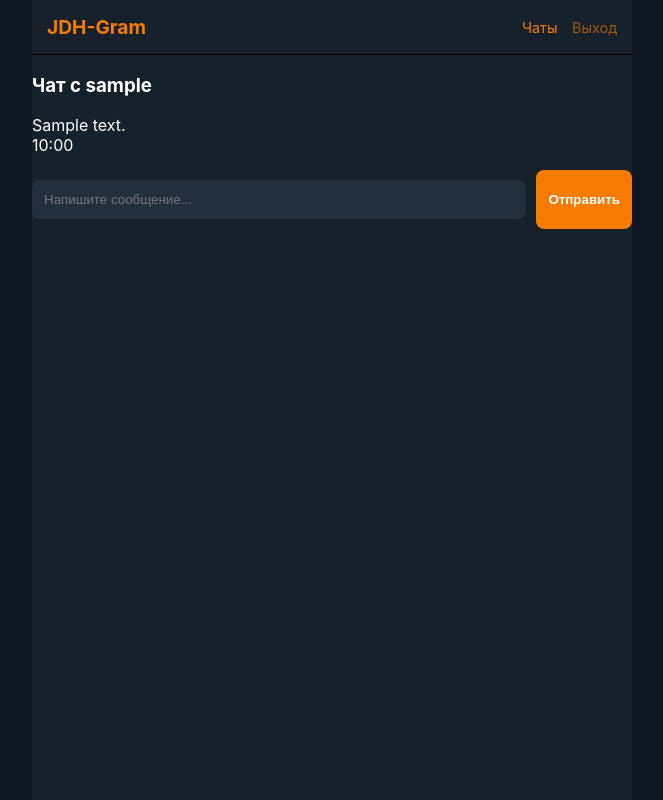
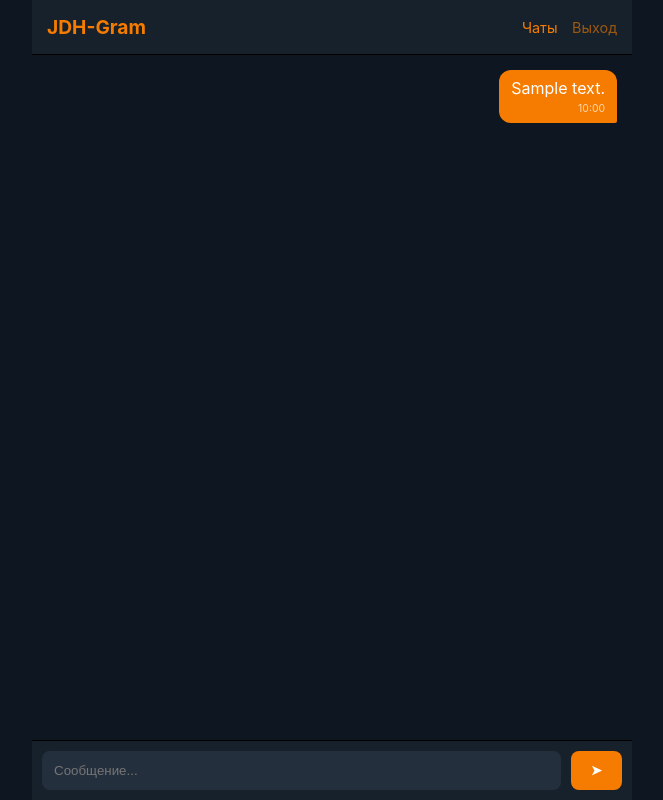
Before and after one commit to JDH-AF/JDHgram-, a Flask app: page /chat/1 in a window 1280 px wide. Shown: the whole page, without its empty margins (308-971 px from the left). Run offline with Flask 3, Linux system fonts and the light colour scheme; a user stored in the database is signed in; tables that the repository leaves empty hold one stand-in row (values such as "Sample post"); some libraries are stand-ins or nearby versions.

Commit message:
Update chat.html

```diff
--- a/templates/chat.html
+++ b/templates/chat.html
@@ -1,6 +1,56 @@
 {% extends "base.html" %}
 {% block content %}
-<h3>Чат с {{ recipient.username }}</h3>
+<style>
+    .chat-box {
+        flex: 1;
+        overflow-y: auto;
+        padding: 15px;
+        background: var(--bg-main);
+        display: block; /* Стандартный блок вместо флекса решает проблемы со скроллом */
+    }
+
+    .message {
+        margin-bottom: 10px;
+        padding: 8px 12px;
+        border-radius: 12px;
+        clear: both;
+        max-width: 75%;
+        word-wrap: break-word;
+        position: relative;
+        color: white;
+        display: block;
+    }
+
+    .sent {
+        background: var(--msg-sent);
+        float: right;
+        border-bottom-right-radius: 2px;
+    }
+
+    .received {
+        background: var(--msg-received);
+        float: left;
+        border-bottom-left-radius: 2px;
+    }
+
+    .meta {
+        font-size: 0.65rem;
+        margin-top: 4px;
+        opacity: 0.7;
+        text-align: right;
+    }
+
+    .input-area {
+        padding: 10px;
+        background: var(--bg-panel);
+        display: flex;
+        gap: 10px;
+        border-top: 1px solid #000;
+    }
+
+    #messageInput { margin: 0; flex: 1; }
+    .send-btn { width: auto; padding: 0 20px; }
+</style>
 
 <div class="chat-box" id="chatBox">
     {% for msg in messages %}
@@ -11,9 +61,9 @@
     {% endfor %}
 </div>
 
-<div style="margin-top: 15px; display: flex;">
-    <input type="text" id="messageInput" placeholder="Напишите сообщение..." autocomplete="off">
-    <button onclick="sendMessage()" style="margin-left: 10px; width: auto;">Отправить</button>
+<div class="input-area">
+    <input type="text" id="messageInput" placeholder="Сообщение..." autocomplete="off">
+    <button class="send-btn" onclick="sendMessage()">➤</button>
 </div>
 
 <script src="https://cdnjs.cloudflare.com/ajax/libs/socket.io/4.0.1/socket.io.js"></script>
@@ -28,21 +78,14 @@
 
     function sendMessage() {
         var input = document.getElementById("messageInput");
-        var text = input.value;
-        if (text.trim() !== "") {
+        if (input.value.trim() !== "") {
             socket.emit('send_message', {
                 recipient_id: recipient_id,
-                message: text
+                message: input.value
             });
             input.value = "";
         }
     }
-
-    document.getElementById("messageInput").addEventListener("keypress", function(event) {
-        if (event.key === "Enter") {
-            sendMessage();
-        }
-    });
 
     socket.on('receive_message', function(data) {
         var chatBox = document.getElementById("chatBox");
@@ -53,7 +96,8 @@
         chatBox.scrollTop = chatBox.scrollHeight;
     });
 
-    var chatBox = document.getElementById("chatBox");
-    chatBox.scrollTop = chatBox.scrollHeight;
+    // Авто-скролл вниз при загрузке
+    var cb = document.getElementById("chatBox");
+    cb.scrollTop = cb.scrollHeight;
 </script>
 {% endblock %}
```
